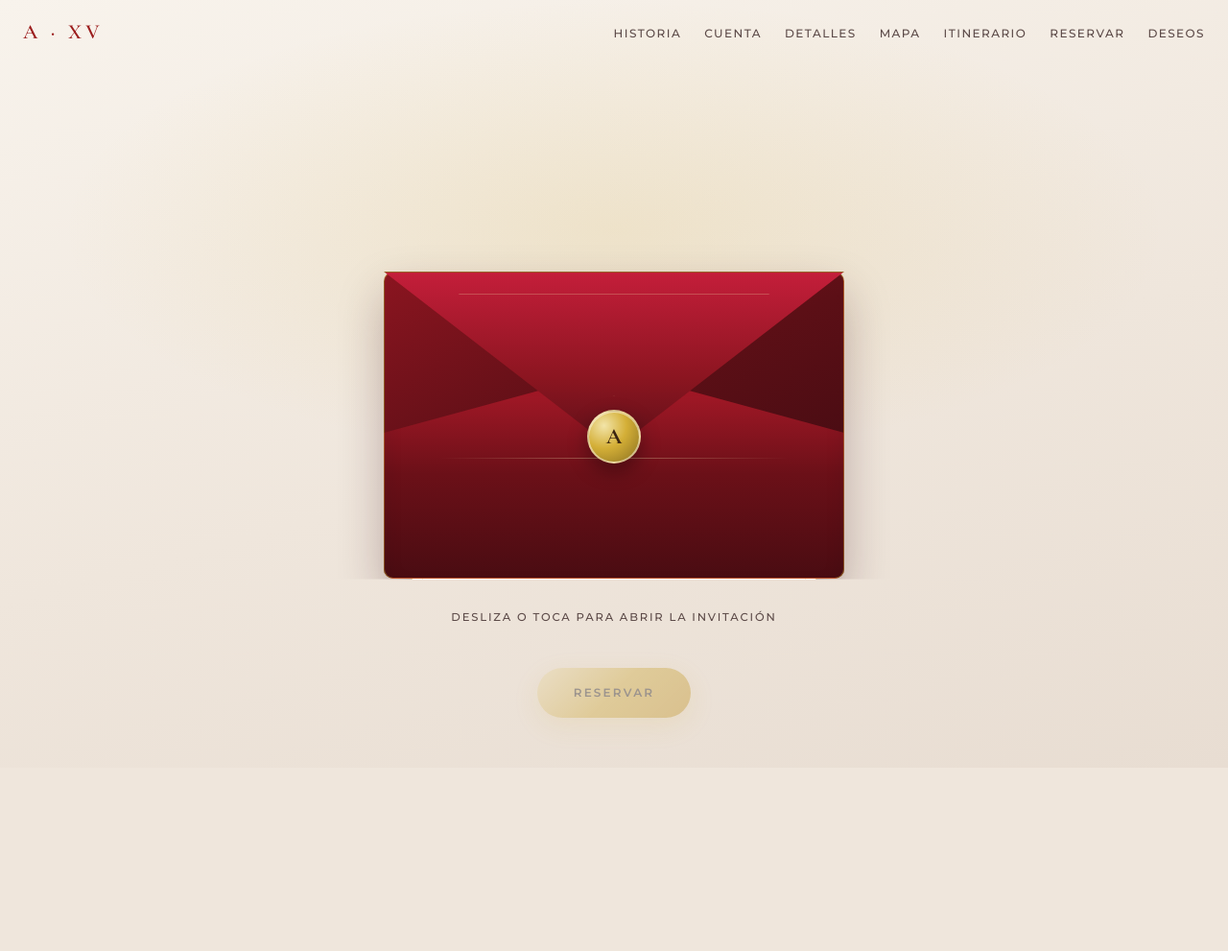
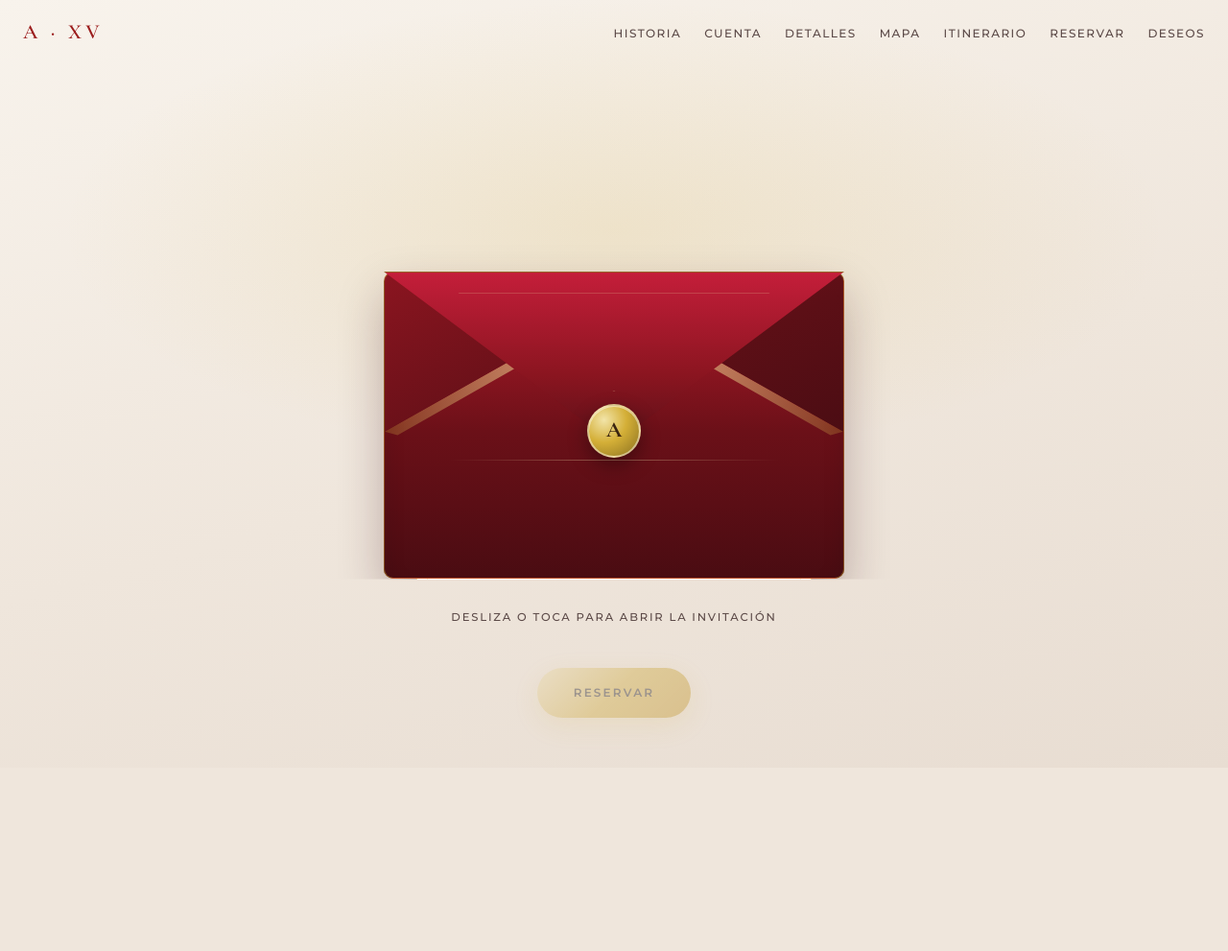
Before and after one commit to cruzdesk/alahya-quince, a website: page public/index.html in a window 1280 px wide. Shown: the top 991 px of the page at 96% size. Drawn offline with nearby package versions, Linux system fonts and the light colour scheme; no server answers; animation ran at ten frames a second.

Commit message:
Make envelope pocket a deeper V so the letter exits the fold.
Raise front pocket height, sharpen the V clip-path, keep the card nested
in the pocket when open, and gold-edge the V opening. Backup at
backups/envelope-v-pocket-20260815-070605 with RESTORE.ps1.

```diff
--- a/public/envelope-hero.css
+++ b/public/envelope-hero.css
@@ -138,15 +138,19 @@
   z-index: 1;
 }
 
-/* Tarjeta: metida (out=0) o fuera hacia arriba (out=1) — solo translateY 2D (nítido) */
+/*
+ * Carta: entre el dorso (z1) y el bolsillo en V (z3+).
+ * Al subir, los lados del bolsillo tapan los bordes: sale por la V, no como
+ * un rectángulo suelto por encima de un hueco cuadrado.
+ */
 .he-card {
   position: absolute;
-  left: 6%;
-  right: 6%;
-  top: 8%;
+  left: 7%;
+  right: 7%;
+  top: 10%;
   z-index: 2;
-  /* translateY 2D (no 3d) + isolation: evita subpixel blur del compositing */
-  transform: translateY(calc(58% - var(--out) * 118%));
+  /* out=0: metida; out=1: arriba pero aún enganchada en la V */
+  transform: translateY(calc(52% - var(--out) * 96%));
   transform-style: flat;
   isolation: isolate;
   pointer-events: none;
@@ -160,8 +164,8 @@
 
 .hero-envelope.is-open .he-card {
   pointer-events: auto;
-  /* Valor fijo sin var() al estar abierta: composición más limpia */
-  transform: translateY(-60%);
+  /* Menos subida que antes: el borde inferior queda DENTRO de la V del bolsillo */
+  transform: translateY(-44%);
   will-change: auto;
   filter: none;
 }
@@ -169,20 +173,19 @@
 .he-card-inner {
   max-width: none !important;
   width: 100%;
-  /* Más aire abajo (debajo de la fecha) */
-  padding: 1.65rem 1.3rem 3.25rem !important;
+  /* Más aire abajo: la punta de la V cae en papel en blanco, no sobre el texto */
+  padding: 1.55rem 1.25rem 3.75rem !important;
   box-shadow: 0 14px 36px rgba(40, 10, 15, 0.18);
-  /* Opaco sólido: sin glass ni blur */
   background: #fffcf8 !important;
   background-image: none !important;
   backdrop-filter: none !important;
   -webkit-backdrop-filter: none !important;
   filter: none !important;
-  /* Sin translateZ (a veces desenfoca texto en algunos browsers) */
   transform: none !important;
   -webkit-font-smoothing: antialiased;
   -moz-osx-font-smoothing: grayscale;
   text-rendering: geometricPrecision;
+  border-radius: 4px;
 }
 
 /* Nombre nítido: color sólido (clip de gradiente + transform padre = borroso) */
@@ -218,36 +221,67 @@
 /* Espacio en blanco debajo de la fecha (la punta del sobre no debe tapar el texto) */
 .he-card-inner .hero-date {
   margin-bottom: 0 !important;
-  padding-bottom: 3.25rem;
+  padding-bottom: 3.75rem;
   font-size: 0.75rem;
   -webkit-font-smoothing: antialiased;
 }
 
-/* Frente del sobre — opaco, tapa la tarjeta cuando está adentro */
+/*
+ * Bolsillo frontal en V (no un rectángulo).
+ * Altura casi total del sobre: la boca es la V, no un hueco cuadrado arriba.
+ * clip-path: picos laterales bajos + cúspide central alta (abertura en V).
+ */
 .he-front {
   position: absolute;
   left: 0;
   right: 0;
   bottom: 0;
-  height: 68%;
+  /* Cubre casi todo el cuerpo: la carta solo asoma por la V */
+  height: 92%;
   z-index: 3;
   border-radius: 0 0 10px 10px;
-  background: linear-gradient(180deg, #b01a2a 0%, #6b1018 50%, #4a0c12 100%);
+  background:
+    linear-gradient(180deg, rgba(196, 30, 58, 0.15) 0%, transparent 28%),
+    linear-gradient(180deg, #b01a2a 0%, #6b1018 48%, #4a0c12 100%);
   border: 1.5px solid rgba(212, 175, 55, 0.4);
   border-top: none;
-  clip-path: polygon(0 30%, 50% 0, 100% 30%, 100% 100%, 0 100%);
-  box-shadow: inset 0 10px 20px rgba(0, 0, 0, 0.1);
+  /* V marcada: laterales a ~48% de altura del panel, punta arriba al 2% */
+  clip-path: polygon(0 48%, 50% 2%, 100% 48%, 100% 100%, 0 100%);
+  -webkit-clip-path: polygon(0 48%, 50% 2%, 100% 48%, 100% 100%, 0 100%);
+  box-shadow: inset 0 12px 22px rgba(0, 0, 0, 0.12);
   pointer-events: none;
+}
+
+/* Filo dorado a lo largo de la V (boca del sobre) */
+.he-front::before {
+  content: "";
+  position: absolute;
+  left: 0;
+  right: 0;
+  top: 0;
+  bottom: 0;
+  pointer-events: none;
+  background: linear-gradient(
+    90deg,
+    rgba(212, 175, 55, 0.25),
+    rgba(242, 228, 168, 0.85) 50%,
+    rgba(212, 175, 55, 0.25)
+  );
+  /* Cinta fina siguiendo el borde superior en V */
+  clip-path: polygon(0 48%, 50% 2%, 100% 48%, 97.2% 49.2%, 50% 5.5%, 2.8% 49.2%);
+  -webkit-clip-path: polygon(0 48%, 50% 2%, 100% 48%, 97.2% 49.2%, 50% 5.5%, 2.8% 49.2%);
+  opacity: 0.9;
 }
 
 .he-front::after {
   content: "";
   position: absolute;
-  left: 12%;
-  right: 12%;
-  top: 42%;
+  left: 14%;
+  right: 14%;
+  top: 58%;
   height: 1px;
-  background: linear-gradient(90deg, transparent, rgba(232, 213, 163, 0.4), transparent);
+  background: linear-gradient(90deg, transparent, rgba(232, 213, 163, 0.38), transparent);
+  pointer-events: none;
 }
 
 /*
@@ -260,13 +294,15 @@
   left: 0;
   right: 0;
   top: 0;
-  height: 58%;
-  z-index: 4;
+  height: 56%;
+  /* Por encima del bolsillo en V y de la carta */
+  z-index: 5;
   transform-origin: top center;
   transform: rotateX(calc(var(--flap) * -168deg));
   transform-style: preserve-3d;
   background: linear-gradient(180deg, #c41e3a 0%, #8b1520 60%, #5c1018 100%);
   clip-path: polygon(0 0, 100% 0, 50% 100%);
+  -webkit-clip-path: polygon(0 0, 100% 0, 50% 100%);
   border: 1.5px solid rgba(212, 175, 55, 0.5);
   box-shadow: 0 6px 14px rgba(0, 0, 0, 0.15);
   pointer-events: none;
@@ -297,11 +333,11 @@
 .he-seal {
   position: absolute;
   left: 50%;
-  top: 48%;
+  top: 46%;
   width: 56px;
   height: 56px;
   margin: -10px 0 0 -28px;
-  z-index: 5;
+  z-index: 6;
   border-radius: 50%;
   display: flex;
   align-items: center;
@@ -383,19 +419,22 @@
   .he-envelope {
     height: min(260px, 38vh);
   }
-  /* La carta no sube tanto: deja espacio libre bajo el nav */
+  /* Carta anclada a la V; no flota como cuadrado suelto sobre el sobre */
   .he-card {
-    transform: translateY(calc(52% - var(--out) * 100%));
+    transform: translateY(calc(48% - var(--out) * 88%));
   }
   .hero-envelope.is-open .he-card {
-    transform: translateY(-48%);
+    transform: translateY(-38%);
   }
   .he-card-inner {
-    /* Más papel blanco abajo: la punta roja del sobre cae en el vacío, no en “octubre” */
-    padding: 1.35rem 1rem 4.25rem !important;
+    /* Más papel blanco abajo: la punta de la V cae en el vacío, no en “octubre” */
+    padding: 1.3rem 1rem 4.5rem !important;
   }
   .he-card-inner .hero-date {
-    padding-bottom: 4.5rem;
+    padding-bottom: 4.75rem;
+  }
+  .he-front {
+    height: 94%;
   }
   .he-seal {
     width: 48px;
```
Also changed, not shown: public/index.html (+2 -1 lines).
